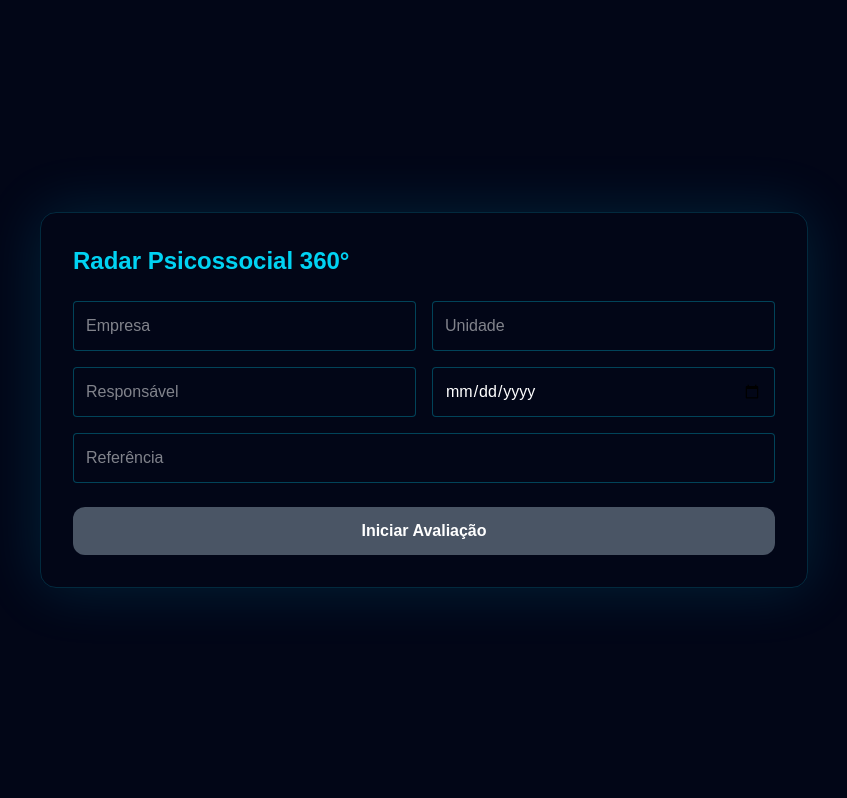
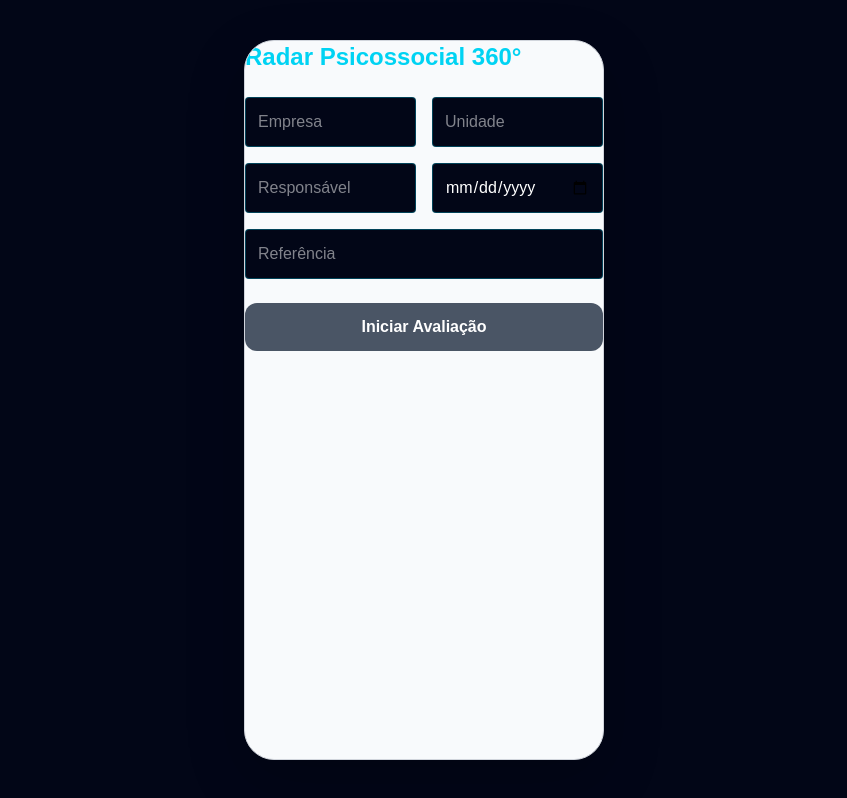
Before and after one commit to anaartagaveytia1-web/aris-frontend, a Next.js app: page /psicossocial in a window 1280 px wide. Shown: the whole page, without its empty margins (216-1063 px from the left). Built offline with nearby package versions, Linux system fonts and the light colour scheme.

Commit message:
update psicossocial/page.tsx

```diff
--- a/app/psicossocial/page.tsx
+++ b/app/psicossocial/page.tsx
@@ -146,8 +146,15 @@ if (etapa === -1) {
   return (
     <div className="min-h-screen bg-[#020617] flex items-center justify-center text-white">
 
-      <div className="w-full max-w-3xl p-8 rounded-2xl border border-cyan-500/20
-      shadow-[0_0_60px_rgba(0,200,255,0.15)]">
+      <div className="
+  w-[360px]
+  h-[720px]
+  bg-[#f8fafc]
+  rounded-[30px]
+  shadow-[0_20px_60px_rgba(0,0,0,0.2)]
+  overflow-hidden
+  border border-gray-300
+">
 
         <h1 className="text-2xl font-bold text-cyan-400 mb-6">
           Radar Psicossocial 360°
@@ -224,14 +231,39 @@ return (
               <span>{Math.round(((etapa + 1) / secoes.length) * 100)}%</span>
             </div>
 
+            <div className="px-5 pt-4">
+
+  {/* TEXTO DE PROGRESSO */}
+  <div className="flex justify-between text-xs text-gray-400 mb-1">
+    <span>Etapa {etapa + 1} de {secoes.length}</span>
+    <span>{Math.round(((etapa + 1) / secoes.length) * 100)}%</span>
+  </div>
+
+  {/* BARRA */}
   <div className="w-full bg-gray-200 h-2 rounded-full">
     <div
-                className="bg-orange-500 h-2 rounded-full"
+      className="
+        bg-gradient-to-r
+        from-blue-600
+        to-cyan-400
+        h-2
+        rounded-full
+        transition-all
+        duration-500
+      "
       style={{ width: `${((etapa + 1) / secoes.length) * 100}%` }}
     />
   </div>
+
+</div>
+ <div className="text-center text-xs text-gray-500 mt-2">
+    Índice de risco atual:
+    <span className="font-bold text-blue-600 ml-1">
+      {score.toFixed(0)}%
+    </span>
   </div>
 
+</div>
           {/* FORM */}
           <div className="w-full bg-white p-5 rounded-xl shadow-md border">
 
```
Lines whose indentation alone changed are shown as unchanged.
